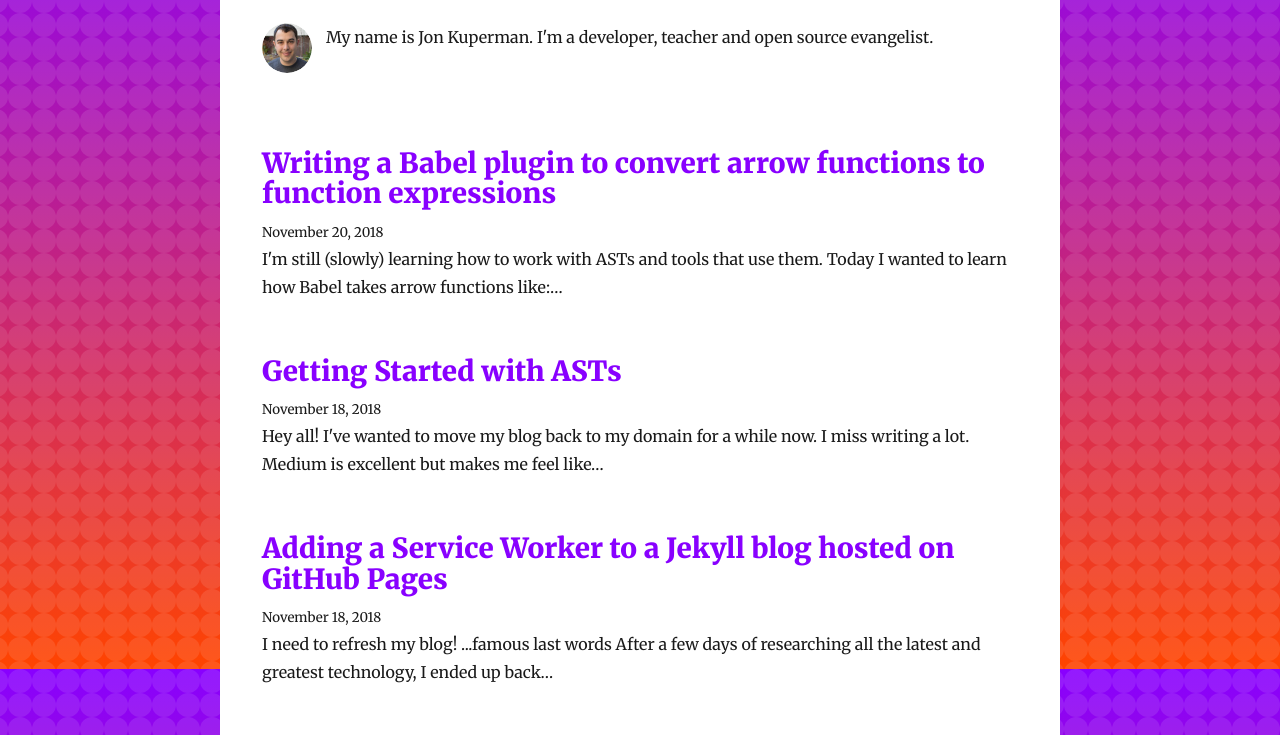
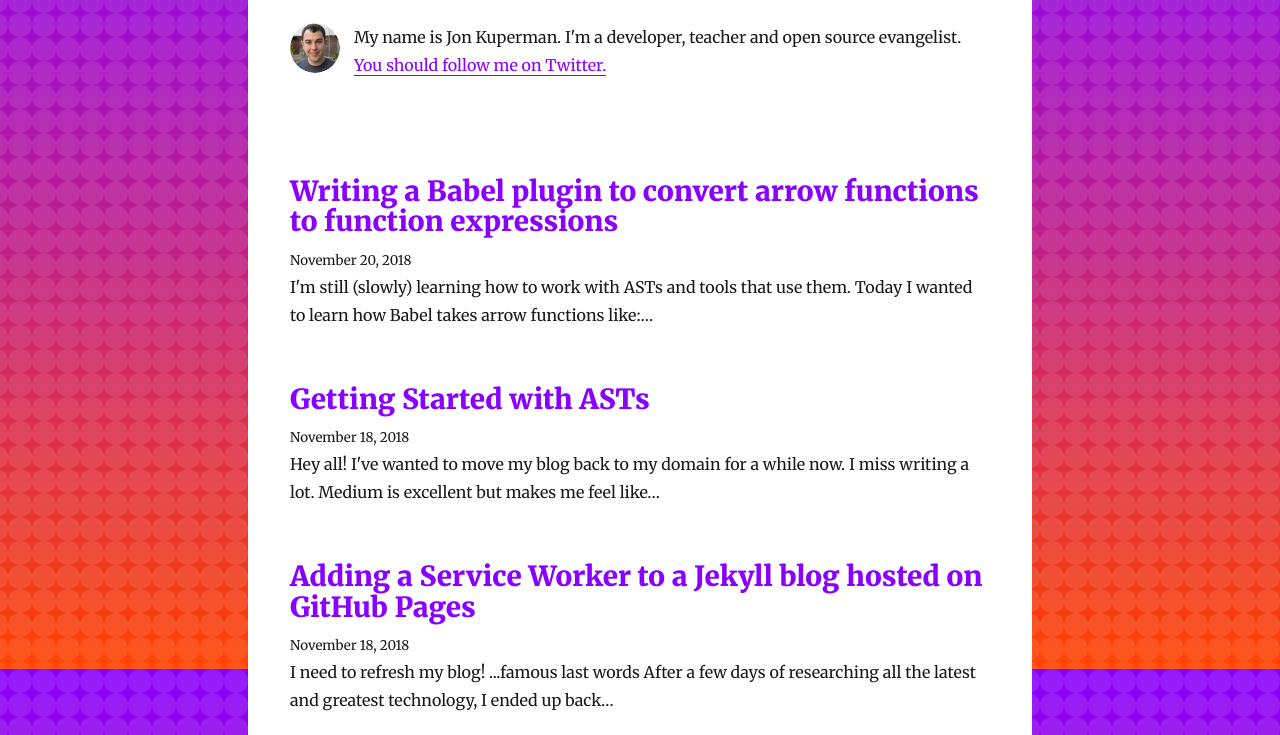
Before and after one commit to jkup/jonkuperman.com, a Gatsby site: page / in a window 1280 px wide. Shown: the part 131-866 px from the top of the page. Built offline with nearby package versions, Linux system fonts and the light colour scheme; Gatsby itself is replaced by a stand-in of ours; some packages are replaced by stand-ins of ours.

Commit message:
update bio

```diff
--- a/src/components/bio.js
+++ b/src/components/bio.js
@@ -32,7 +32,10 @@ function Bio() {
             />
             <p>
               My name is Jon Kuperman. I'm a developer, teacher and open source
-              evangelist.
+              evangelist.{" "}
+              <a href={`https://twitter.com/jkup`}>
+                You should follow me on Twitter.
+              </a>
             </p>
           </div>
         );
--- a/src/components/layout.js
+++ b/src/components/layout.js
@@ -57,7 +57,7 @@ class Layout extends React.Component {
           background: `#ffffff`,
           marginLeft: `auto`,
           marginRight: `auto`,
-          maxWidth: rhythm(30),
+          maxWidth: rhythm(28),
           padding: `${rhythm(1.5)}`
         }}
       >
```
